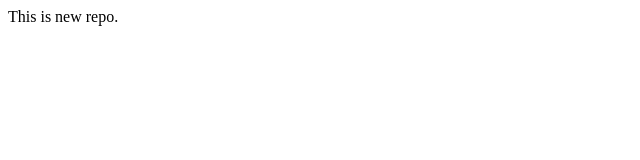
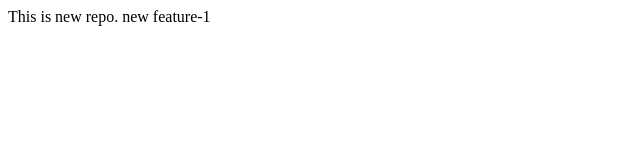
Before and after one commit to mallikarjuna-sindiri/localrepo, a plain HTML site: page index.html in a window 1280 px wide. Shown: the full height of the page, 0-640 px from the left. Drawn offline with Linux system fonts and the light colour scheme.

Commit message:
txt changes in feature-1

```diff
--- a/index.html
+++ b/index.html
@@ -1,3 +1,4 @@
 <p>
     This is new repo.
+    new feature-1
 </p>
```
